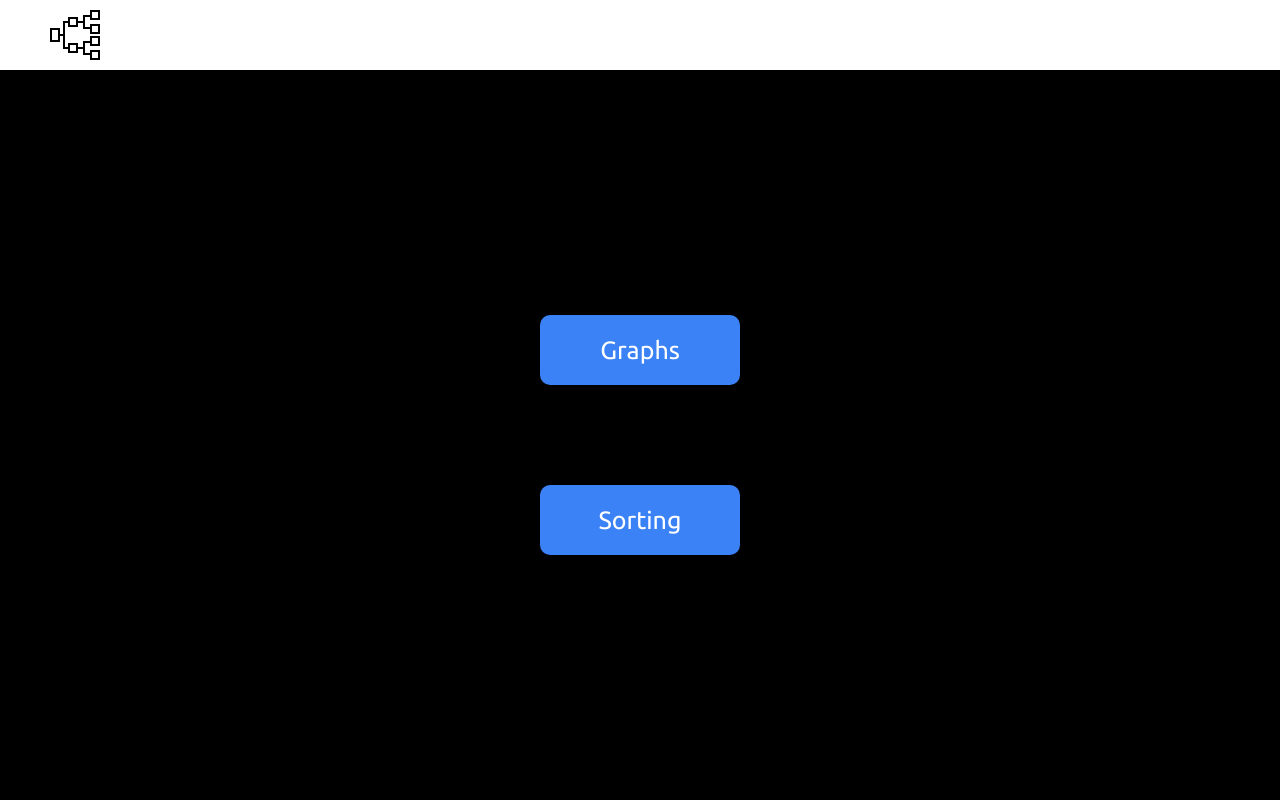
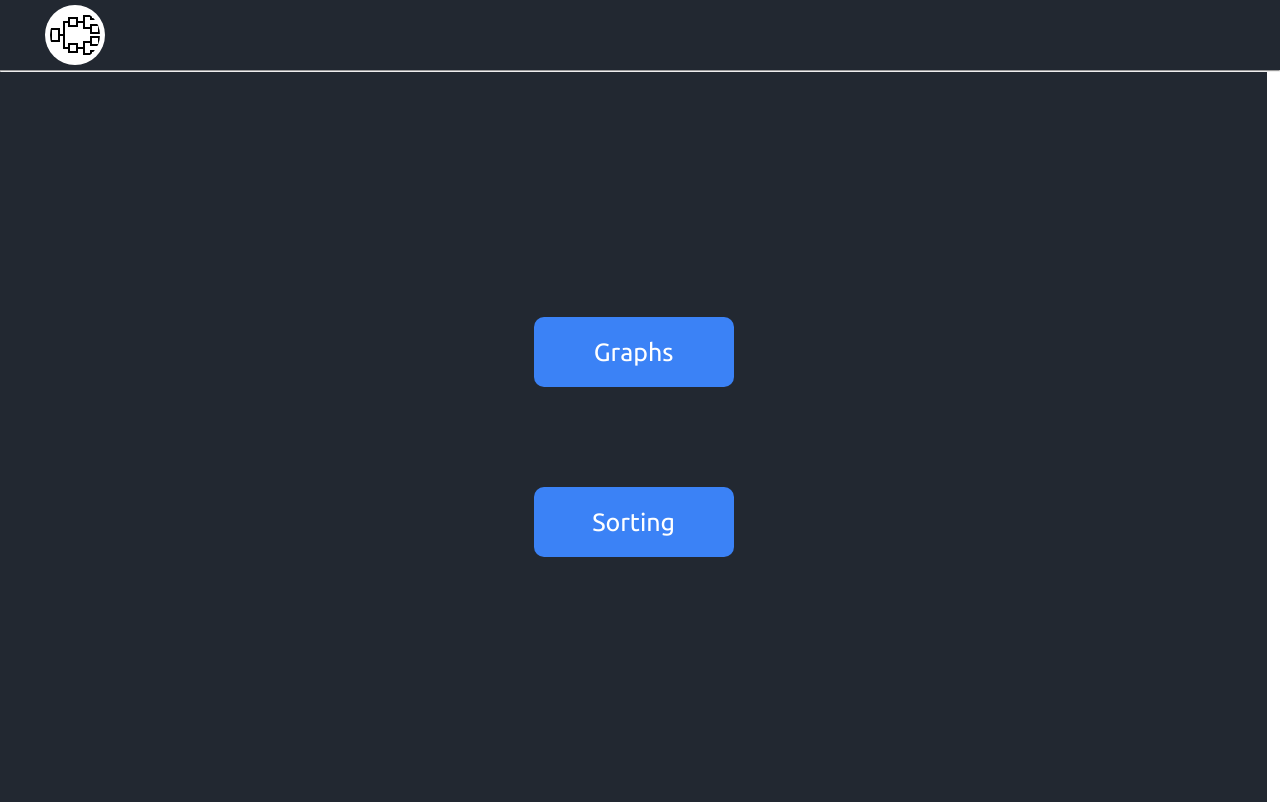
Before and after one commit to N-I-H-A-L/algorithm-visualiser, a React (Vite) app: page / in a window 1280 px wide. Built offline with nearby package versions, Linux system fonts and the light colour scheme.

Commit message:
Code Refactoring

```diff
--- a/src/components/NavbarS.jsx
+++ b/src/components/NavbarS.jsx
@@ -7,7 +7,6 @@ const NavbarS = () => {
     const { arraySize, setArraySize, sortingAlgo, setSortingAlgo, sortingSpeed, setSortingSpeed,
             playSorting, setPlaySorting, bars, setBars } = useParams();
     const delay = useRef(1000);
-    const [editing, setEditing] = useState(0);
 
     useEffect(() => {
         delay.current = 500-sortingSpeed;
@@ -27,21 +26,18 @@ const NavbarS = () => {
 
     const handleVisualise = async () => {
         if(sortingAlgo=="none") alert("Please choose an algorithm");
-        else{
-            for(let i = 0; i<bars.length; i++){
-                bars[i].completed = false;
-                bars[i].underEvaluation = false;
-                bars[i].special = false;
-            }
-            setEditing(1-editing);
-            if(sortingAlgo=="bsort") bubbleSort(arraySize);
-            else if(sortingAlgo=="isort") insertionSort();
-            else if(sortingAlgo=="ssort") selectionSort();
-            else if(sortingAlgo=="qsort") quickSort(0, bars.length-1);
-            else if(sortingAlgo=="msort"){
-                await mergeSort(0, bars.length-1);
-                console.log("after sorting", bars);
-            }
+        else if(sortingAlgo=="bsort") bubbleSort(arraySize);
+        else if(sortingAlgo=="isort") insertionSort();
+        else if(sortingAlgo=="ssort") selectionSort();
+        else if(sortingAlgo=="qsort") {
+            setPlaySorting(true);
+            await quickSort(0, bars.length-1);
+            setPlaySorting(false);
+        }
+        else if(sortingAlgo=="msort") {
+            setPlaySorting(true);
+            await mergeSort(0, bars.length-1);
+            setPlaySorting(false);
         }
     }
 
--- a/src/css/Home.css
+++ b/src/css/Home.css
@@ -1,11 +1,11 @@
 .main{
     height: calc(100vh - 70px);
-    width: 100vw;
+    width: 99vw;
     display: flex;
     flex-direction: column;
     justify-content: center;
     align-items: center;
-    background-color: black;
+    background-color: #222831;
     gap: 100px;
 }
 
--- a/src/css/NavbarG.css
+++ b/src/css/NavbarG.css
@@ -61,7 +61,16 @@ input[type=number]::-webkit-outer-spin-button {
         flex-wrap: wrap;
    }
 
+   .nav-item-btn {
+        border-radius: 5vw;
+    }
+
    #algoSelect {
+    font-size: 12px;
     width: 32vw;
    }
+   .delay-input{
+    width: 15vw;
+    font-size: 12px;
 }
+}
--- a/src/css/NavbarH.css
+++ b/src/css/NavbarH.css
@@ -1,5 +1,5 @@
 .home-nav{
-    background: white;
+    background: #222831;
     height: 70px;
     display: flex;
     align-items: center;
@@ -10,4 +10,5 @@
     padding: 5px;
     position: absolute;
     left: 45px;
+    border-radius: 50px;
 }
--- a/src/css/SortVisualiser.css
+++ b/src/css/SortVisualiser.css
@@ -17,6 +17,7 @@
     display: flex;
     justify-content: center;
     border: 0.1px solid royalblue;
+    transition: height 0.1s ease-in;
 }
 
 .smaller{
--- a/src/pages/Home.jsx
+++ b/src/pages/Home.jsx
@@ -17,6 +17,7 @@ const Home = () => {
   return (
     <>
       <NavbarH />
+      <hr></hr>
       <div className="main">
         <button className="home-btn" onClick={()=> redirectGraph()}>Graphs</button>
         <button className="home-btn" onClick={()=> redirectSorting()}>Sorting</button>
```
